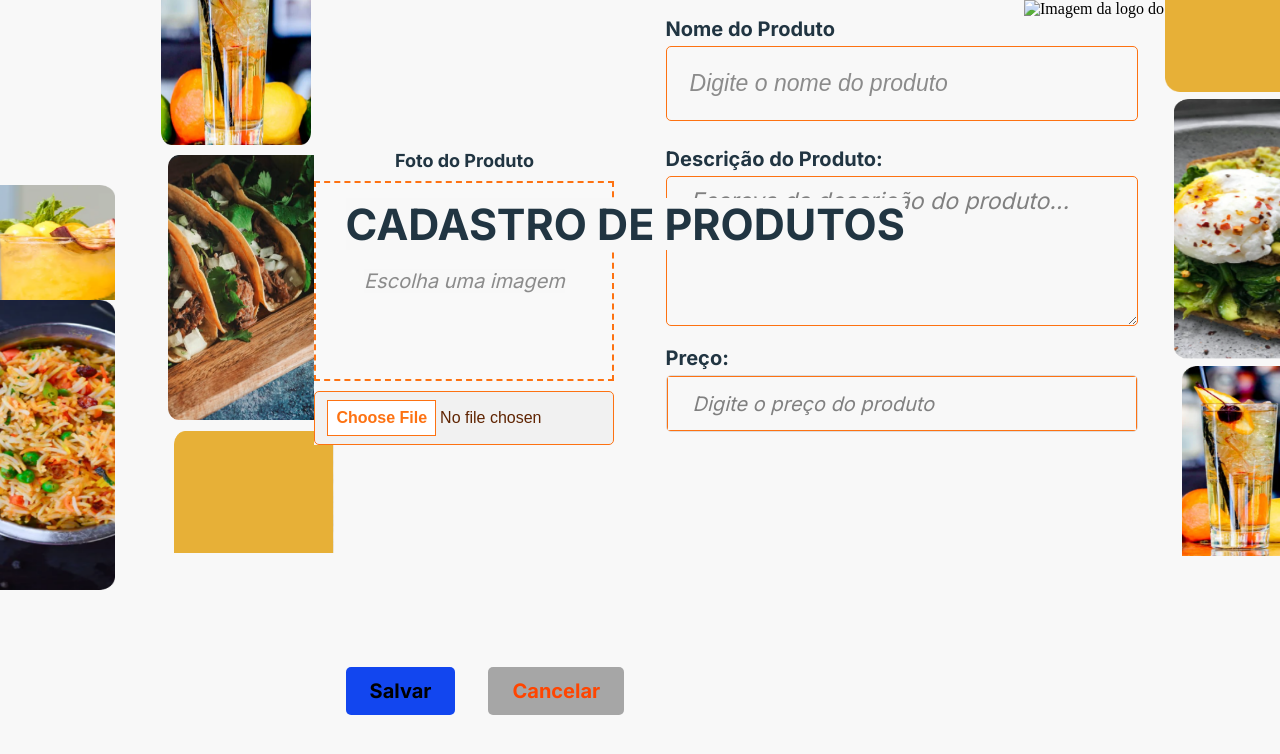
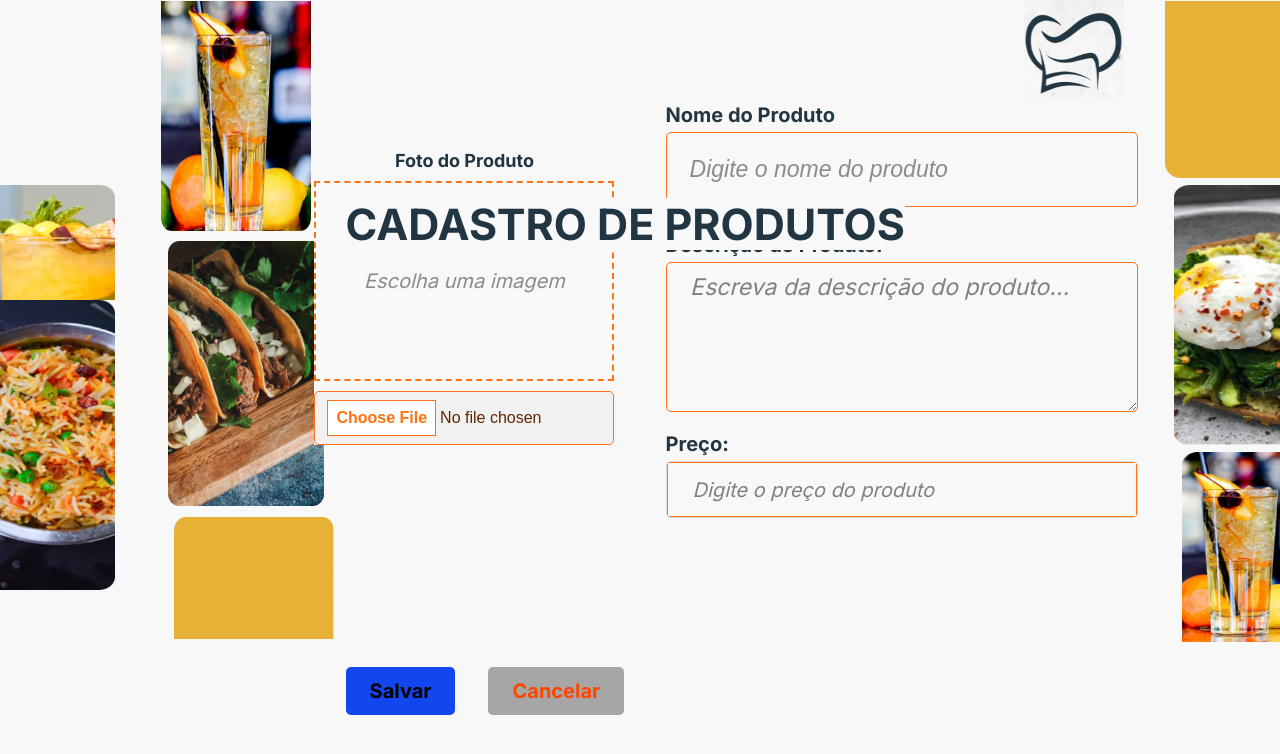
Before and after one commit to joabvieiradefranca/Projeto-catalogo-de-produto, a plain HTML site: page index.html in a window 1280 px wide. Shown: the top 754 px of the page. Drawn offline with Linux system fonts and the light colour scheme.

Commit message:
Mudança 3

```diff
--- a/index.html
+++ b/index.html
@@ -11,7 +11,7 @@
     <header>
 
         <div>
-            <img src="Pasta-imagens/Imagem logo do catálogo de produto.png" alt="Imagem da logo do catálogo de produtos" class="imagemLogo">
+            <img src="Pasta-imagens/Imagem logo do catálogo de produto (cópia).png" alt="Imagem da logo do catálogo de produtos" class="imagemLogo">
         </div>
 
         <h3 class="cadastro1">CADASTRO DE PRODUTOS</h3>
--- a/style.css
+++ b/style.css
@@ -9,6 +9,10 @@
 
 }
 
+body {
+
+    overflow: hidden;
+}
 
 .imagemLogo {
 
```
Also changed, not shown: Pasta-imagens/Imagem logo do catálogo de produto (cópia).png (added).
